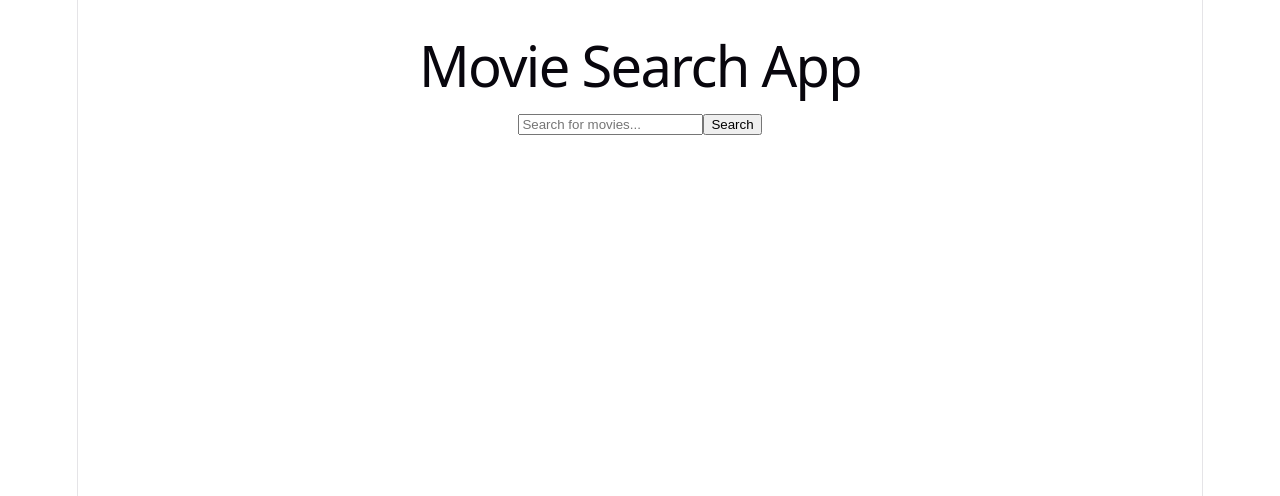
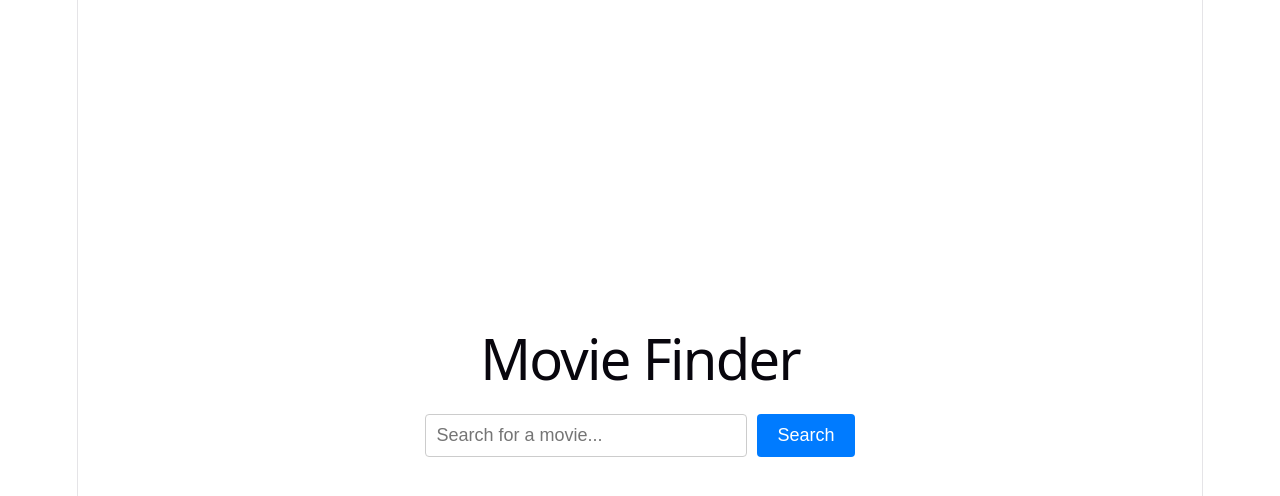
Before and after one commit to Manthan0678/Movie-Search-App, a React (Vite) app: page / in a window 1280 px wide. Shown: the top 496 px of the page. Built offline with nearby package versions, Linux system fonts and the light colour scheme.

Commit message:
added fetching from api

```diff
--- a/src/App.jsx
+++ b/src/App.jsx
@@ -1,52 +1,78 @@
 import { useState } from 'react';
+import MovieCard from './MovieCard';
 
-// Your actual API key from the screenshot
-const API_URL = "https://www.omdbapi.com/?apikey=yourapikey";
+const API_URL = "https://www.omdbapi.com/?apikey=your_api_key"; // Replace with your actual OMDB API key
 
 function App() {
   const [searchTerm, setSearchTerm] = useState('');
-
-  // 1. New state to hold the array of movie results
   const [movies, setMovies] = useState([]);
 
-  // 2. The async function to fetch data
   const searchMovies = async (title) => {
-    // fetch() makes the network request
+    // Only search if the user actually typed something
+    if (!title) return;
+
     const response = await fetch(`${API_URL}&s=${title}`);
-
-    // Convert the raw response into JSON
     const data = await response.json();
 
-    // 3. OMDb returns the movies in an array called "Search"
     if (data.Search) {
       setMovies(data.Search);
     }
   };
 
+  // Boolean variable to check if we have results
+  const hasSearched = movies.length > 0;
+
   return (
-    <div style={{ padding: '20px', fontFamily: 'sans-serif' }}>
-      <h1>Movie Search App</h1>
+    <div style={{
+      // This is where the magic happens:
+      display: 'flex',
+      flexDirection: 'column',
+      alignItems: hasSearched ? 'flex-start' : 'center',
+      justifyContent: hasSearched ? 'flex-start' : 'center',
+      minHeight: '100vh',
+      padding: '40px',
+      fontFamily: 'sans-serif',
+      boxSizing: 'border-box'
+    }}>
 
-      <div>
+      {/* Container for the Header and Search Bar */}
+      <div style={{
+        display: 'flex',
+        flexDirection: 'column',
+        alignItems: hasSearched ? 'flex-start' : 'center',
+        width: '100%',
+        marginBottom: '30px'
+      }}>
+        <h1>Movie Finder</h1>
+
+        <div style={{ display: 'flex', marginTop: '10px' }}>
           <input
             type="text"
-          placeholder="Search for movies..."
+            placeholder="Search for a movie..."
             value={searchTerm}
             onChange={(e) => setSearchTerm(e.target.value)}
+            // Allows pressing "Enter" to search
+            onKeyDown={(e) => e.key === 'Enter' && searchMovies(searchTerm)}
+            style={{ padding: '10px', fontSize: '18px', width: '300px', borderRadius: '4px', border: '1px solid #ccc' }}
           />
-        <button onClick={() => searchMovies(searchTerm)}>
+          <button
+            onClick={() => searchMovies(searchTerm)}
+            style={{ padding: '10px 20px', fontSize: '18px', marginLeft: '10px', cursor: 'pointer', borderRadius: '4px', border: 'none', backgroundColor: '#007BFF', color: 'white' }}
+          >
             Search
           </button>
         </div>
+      </div>
 
-      {/* 4. Map over the movies array to display the titles */}
-      <div style={{ marginTop: '20px' }}>
+      {/* The Movie Grid - Only renders if hasSearched is true */}
+      {hasSearched && (
+        <div style={{ display: 'flex', flexWrap: 'wrap', gap: '20px' }}>
           {movies.map((movie) => (
-          <div key={movie.imdbID} style={{ padding: '10px', borderBottom: '1px solid #ccc' }}>
-            <strong>{movie.Title}</strong> ({movie.Year})
-          </div>
+            <MovieCard key={movie.imdbID} movie={movie} />
           ))}
         </div>
+      )}
+
     </div>
   );
 }
--- /dev/null
+++ b/src/MovieCard.jsx
@@ -0,0 +1,23 @@
+// The { movie } inside the parentheses is the "prop" passed down from App.jsx
+const MovieCard = ({ movie }) => {
+  return (
+    <div style={{
+      border: '1px solid #ddd',
+      borderRadius: '8px',
+      padding: '10px',
+      width: '200px',
+      backgroundColor: '#f9f9f9'
+    }}>
+      {/* We check if a poster exists, otherwise we show a placeholder image */}
+      <img
+        src={movie.Poster !== 'N/A' ? movie.Poster : 'https://via.placeholder.com/200x300'}
+        alt={movie.Title}
+        style={{ width: '100%', borderRadius: '4px' }}
+      />
+      <h3 style={{ fontSize: '1.1rem', margin: '10px 0 5px' }}>{movie.Title}</h3>
+      <p style={{ margin: 0, color: '#555' }}>{movie.Year}</p>
+    </div>
+  );
+};
+
+export default MovieCard;
```
Lines whose indentation alone changed are shown as unchanged.
